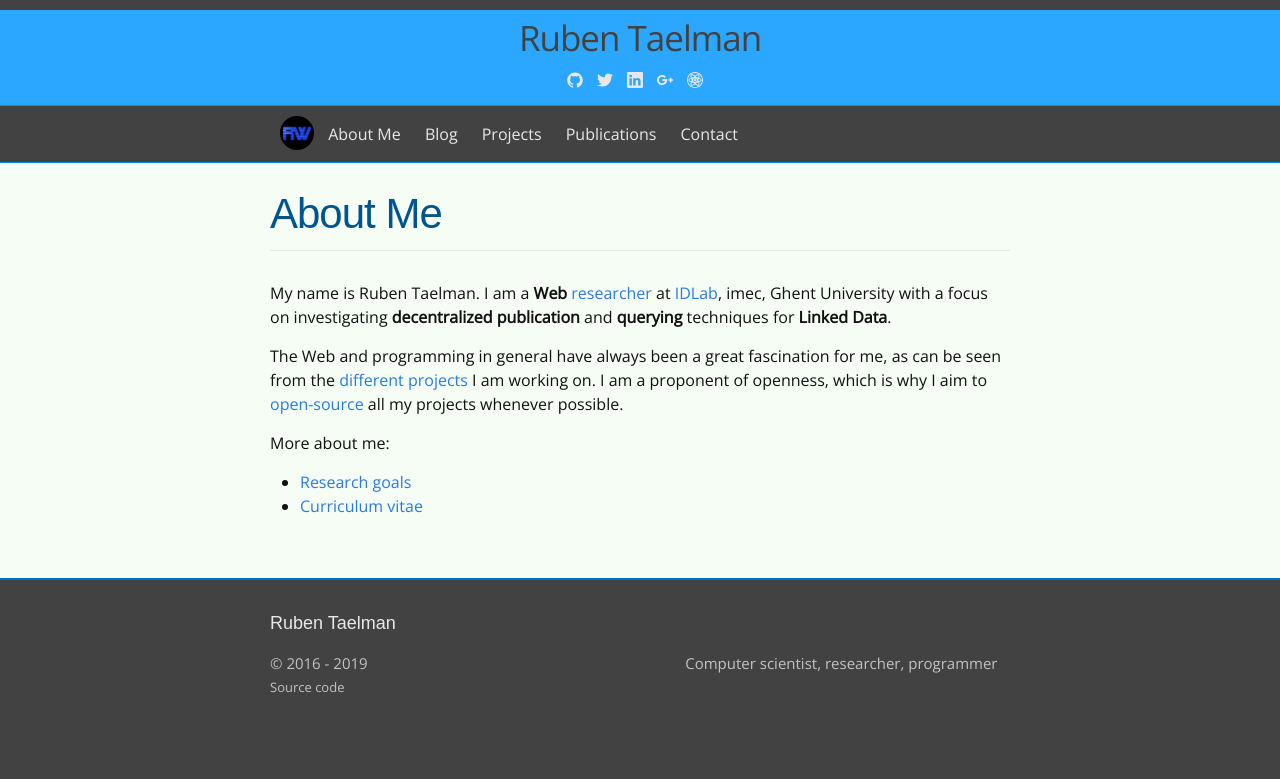
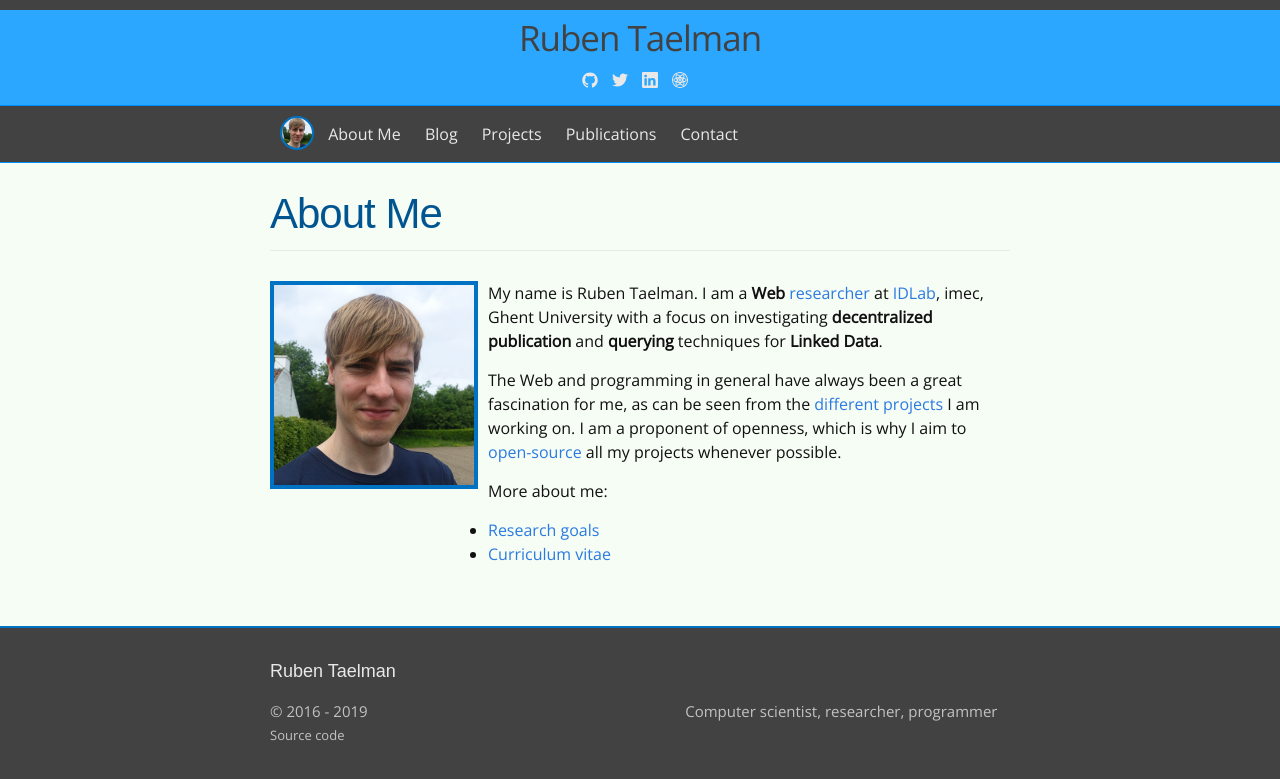
Before and after one commit to rubensworks/rubensworks.net, a Jekyll site: the page built from about.html, in a window 1280 px wide. Shown: the top 779 px of the page. Built offline with Jekyll 4.4.1, drawn with Linux system fonts in a browser that asks for light colours; some web fonts are replaced.

Commit message:
Update profile picture

```diff
--- a/_config.yml
+++ b/_config.yml
@@ -16,7 +16,6 @@ url: "https://www.rubensworks.net" # the base hostname & protocol for your site
 twitter_username:       rubensworks
 github_username:        rubensworks
 linkedin_username:      taelmanruben
-googleplus_username:    111756755066956993602
 googlescholar_username: 2avKLOkAAAAJ
 google_analytics_tracking_id : 'UA-4197493-1'
 permalink: pretty
--- a/_includes/head.html
+++ b/_includes/head.html
@@ -9,7 +9,7 @@
   <link rel="stylesheet" href="{{ "/css/main.css" | prepend: site.baseurl }}" />
   <link rel="canonical" href="{{ page.url | replace:'index.html','' | prepend: site.baseurl | prepend: site.url }}" />
   <link rel="alternate" type="application/rss+xml" title="{{ site.title }}" href="{{ "/feed.xml" | prepend: site.baseurl | prepend: site.url }}" />
-  <link rel="shortcut icon" type="image/png" href="{{ "/img/favicon.png" | prepend: site.baseurl | prepend: site.url }}" />
+  <link rel="shortcut icon" type="image/png" href="{{ "/img/favicon.jpg" | prepend: site.baseurl | prepend: site.url }}" />
   <link rel="foaf:primaryTopic" href="{{ "/#me" | prepend: site.baseurl | prepend: site.url }}" />
   <link rel="foaf:primaryTopic foaf:maker" href="{{ "/#me" | prepend: site.baseurl | prepend: site.url }}" />
 
--- a/_includes/header.html
+++ b/_includes/header.html
@@ -5,8 +5,8 @@
     <div class="site-title-wrapper">
       <a class="site-title" href="{{ site.baseurl }}/">{{ site.title }}</a>
       <meta property="foaf:name" content="{{ site.title }}"/>
-      <meta property="foaf:logo" resource="{{ "/img/favicon.png" | prepend: site.baseurl | prepend: site.url }}"/>
-      <meta property="foaf:img" resource="{{ "/img/favicon.png" | prepend: site.baseurl | prepend: site.url }}"/>
+      <meta property="foaf:logo" resource="{{ "/img/ruben.jpg" | prepend: site.baseurl | prepend: site.url }}"/>
+      <meta property="foaf:img" resource="{{ "/img/ruben.jpg" | prepend: site.baseurl | prepend: site.url }}"/>
       <meta property="foaf:homepage" resource="{{ site.baseurl | prepend: site.url }}"/>
       <meta property="foaf:workplaceHomepage" resource="http://idlab.ugent.be/"/>
       <meta property="foaf:workplaceHomepage" resource="http://www.ugent.be/"/>
@@ -45,12 +45,6 @@
         </li>
         {% endif %}
 
-        {% if site.googleplus_username %}
-        <li>
-          {% include icon-googleplus.html username=site.googleplus_username %}
-        </li>
-        {% endif %}
-
         {% if site.googlescholar_username %}
         <li>
           {% include icon-googlescholar.html username=site.googlescholar_username %}
@@ -67,8 +61,8 @@
   <div class="wrapper">
     <nav class="site-nav">
       <div class="trigger">
-        <a href="{{ site.baseurl }}/" class="rw-icon">
-          <img src="{{ site.baseurl }}/img/rw_logo.png" alt="Rubens Works" />
+        <a href="{{ site.baseurl }}/" class="rt-icon">
+          <img src="{{ site.baseurl }}/img/ruben.jpg" alt="Ruben Taelman" />
         </a>
         {% assign sorted_pages = site.pages | sort:"order" %}
         {% for my_page in sorted_pages %}
--- a/_includes/icon-googleplus.html
+++ /dev/null
@@ -1,6 +0,0 @@
-<span rel="foaf:holdsAccount">
-  <a typeof="foaf:OnlineAccount" href="https://plus.google.com/{{ include.username }}/?rel=author" title="Google Plus" target="_blank">
-    <span class="icon icon--googleplus" rel="foaf:accountServiceHomepage" href="https://plus.google.com/">{% include icon-googleplus.svg %}</span>
-    <span class="rdfonly" property="foaf:accountName">{{ include.username }}</span>
-  </a>
-</span>
--- a/_sass/_layout.scss
+++ b/_sass/_layout.scss
@@ -52,12 +52,12 @@
     border-bottom: 1px solid $blue-color;
 }
 
-.rw-icon {
+.rt-icon {
     display: inline-block;
     margin: -5px 10px;
     vertical-align: middle;
     margin-bottom: 0px;
-    border: solid 2px black;
+    border: solid 2px $blue-color-dark;
     -o-transition:.2s;
     -ms-transition:.2s;
     -moz-transition:.2s;
@@ -69,9 +69,9 @@
     border-radius: ($rw-icon-size / 2 + 4);
     -webkit-border-radius: ($rw-icon-size / 2 + 4);
     -moz-border-radius: ($rw-icon-size / 2 + 4);
-    background: url(/img/rw_logo.png) no-repeat;
-    background-size: $rw-icon-size $rw-icon-size;
-    background-color: black;
+    background: url(/img/ruben.jpg) no-repeat;
+    background-size: ($rw-icon-size + 4) ($rw-icon-size + 4);
+    background-color: $blue-color-dark;
     background-position: center;
     img {
         opacity: 0;
@@ -79,9 +79,9 @@
     }
 }
 
-.rw-icon:hover {
-    border: solid 2px $blue-color-dark;
-    background-size: ($rw-icon-size - 5) ($rw-icon-size - 5);
+.rt-icon:hover {
+    border: solid 2px $blue-color-light;
+    background-size: ($rw-icon-size) ($rw-icon-size);
 }
 
 .site-nav {
@@ -599,3 +599,15 @@ figure {
         p { display: inline }
     }
 }
+
+/**
+ * About
+ */
+.about-side {
+	float: left;
+	height: 300px;
+	margin-right: 10px;
+	img {
+		border: solid 4px $blue-color-dark;
+	}
+}
--- a/about.html
+++ b/about.html
@@ -4,6 +4,10 @@ title: About Me
 permalink: /about/
 order: 0
 ---
+
+<div class="about-side">
+	<img src="{{ site.baseurl }}/img/ruben.jpg" alt="Ruben Taelman" style="width: 200px" />
+</div>
 
 <p itemscope itemtype="http://schema.org/Person">
   My name is <span itemprop="name">Ruben Taelman</span>.
```
Also changed, not shown: _includes/icon-googleplus.svg (deleted), img/favicon.jpg (added), img/favicon.png (deleted), img/ruben.jpg (added).
